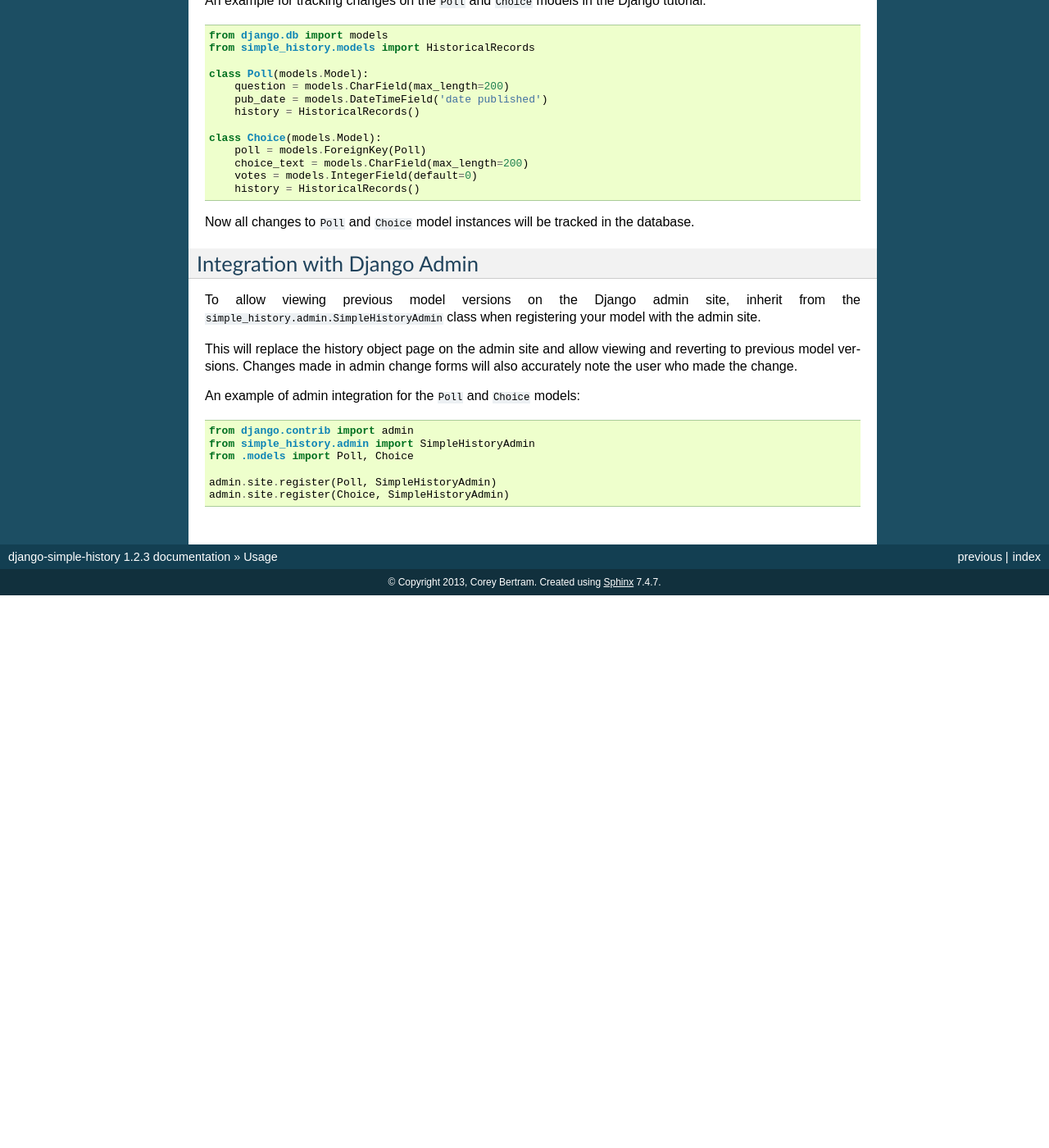
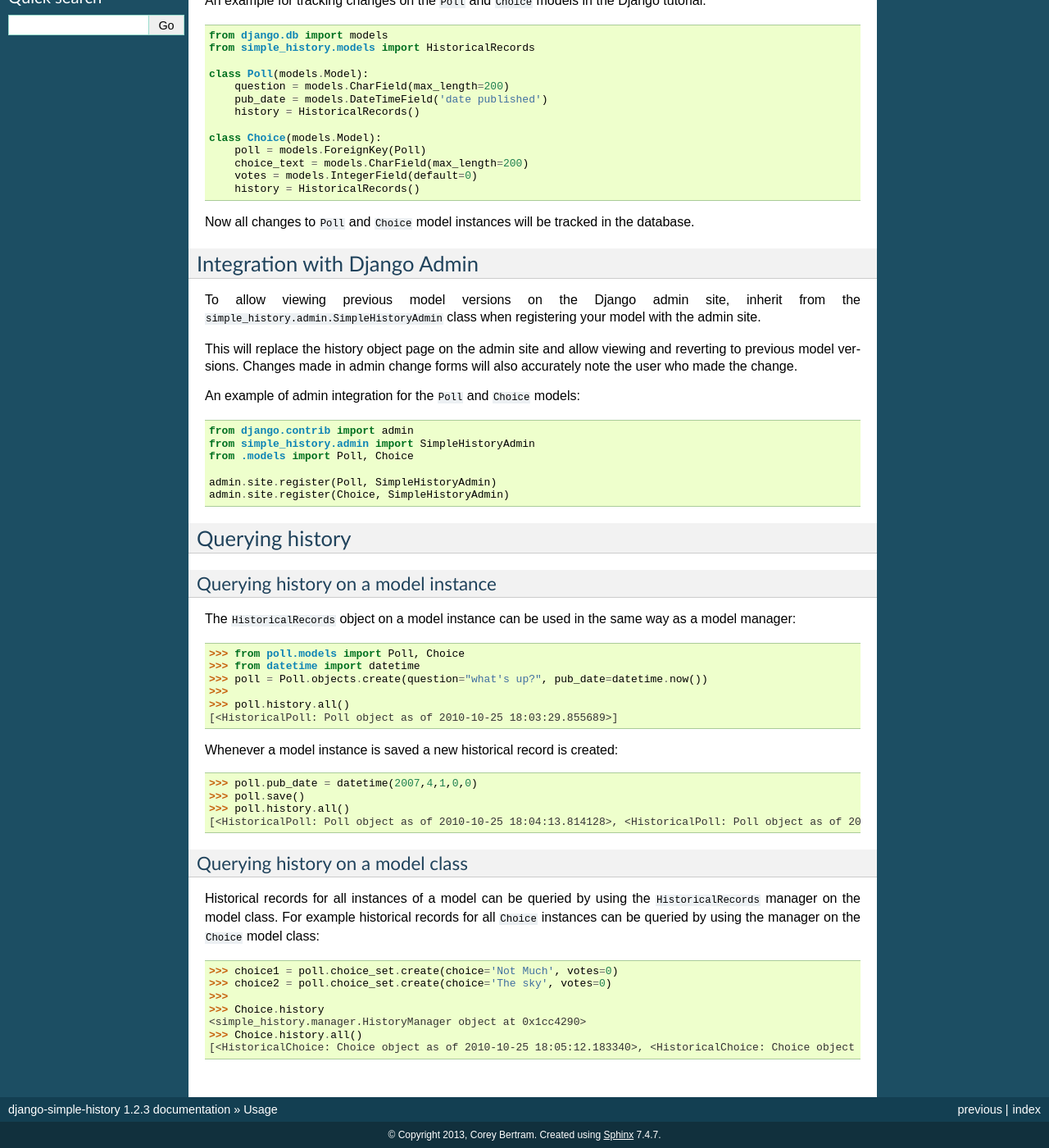
Before and after one commit to jazzband/django-simple-history, a Sphinx documentation site: the page built from docs/usage.rst, in a window 1280 px wide and 1400 px high, scrolled down 373 px. Shown: the whole window at 82% size. Built offline with Sphinx 7.4.7, drawn with Linux system fonts in a browser that asks for light colours; before the commit the page ends 1099 px from its top, so only the background shows below that; some of the changed text lies outside the part shown.

Commit message:
Add querying information to usage documentation

```diff
--- a/docs/usage.rst
+++ b/docs/usage.rst
@@ -66,3 +66,49 @@
 
     admin.site.register(Poll, SimpleHistoryAdmin)
     admin.site.register(Choice, SimpleHistoryAdmin)
+
+
+Querying history
+----------------
+
+Querying history on a model instance
+~~~~~~~~~~~~~~~~~~~~~~~~~~~~~~~~~~~~
+
+The ``HistoricalRecords`` object on a model instance can be used in the same
+way as a model manager:
+
+.. code-block:: pycon
+
+    >>> from poll.models import Poll, Choice
+    >>> from datetime import datetime
+    >>> poll = Poll.objects.create(question="what's up?", pub_date=datetime.now())
+    >>>
+    >>> poll.history.all()
+    [<HistoricalPoll: Poll object as of 2010-10-25 18:03:29.855689>]
+
+Whenever a model instance is saved a new historical record is created:
+
+.. code-block:: pycon
+
+    >>> poll.pub_date = datetime(2007,4,1,0,0)
+    >>> poll.save()
+    >>> poll.history.all()
+    [<HistoricalPoll: Poll object as of 2010-10-25 18:04:13.814128>, <HistoricalPoll: Poll object as of 2010-10-25 18:03:29.855689>]
+
+Querying history on a model class
+~~~~~~~~~~~~~~~~~~~~~~~~~~~~~~~~~
+
+Historical records for all instances of a model can be queried by using the
+``HistoricalRecords`` manager on the model class.  For example historical
+records for all ``Choice`` instances can be queried by using the manager on the
+``Choice`` model class:
+
+.. code-block:: pycon
+
+    >>> choice1 = poll.choice_set.create(choice='Not Much', votes=0)
+    >>> choice2 = poll.choice_set.create(choice='The sky', votes=0)
+    >>>
+    >>> Choice.history
+    <simple_history.manager.HistoryManager object at 0x1cc4290>
+    >>> Choice.history.all()
+    [<HistoricalChoice: Choice object as of 2010-10-25 18:05:12.183340>, <HistoricalChoice: Choice object as of 2010-10-25 18:04:59.047351>]
```
